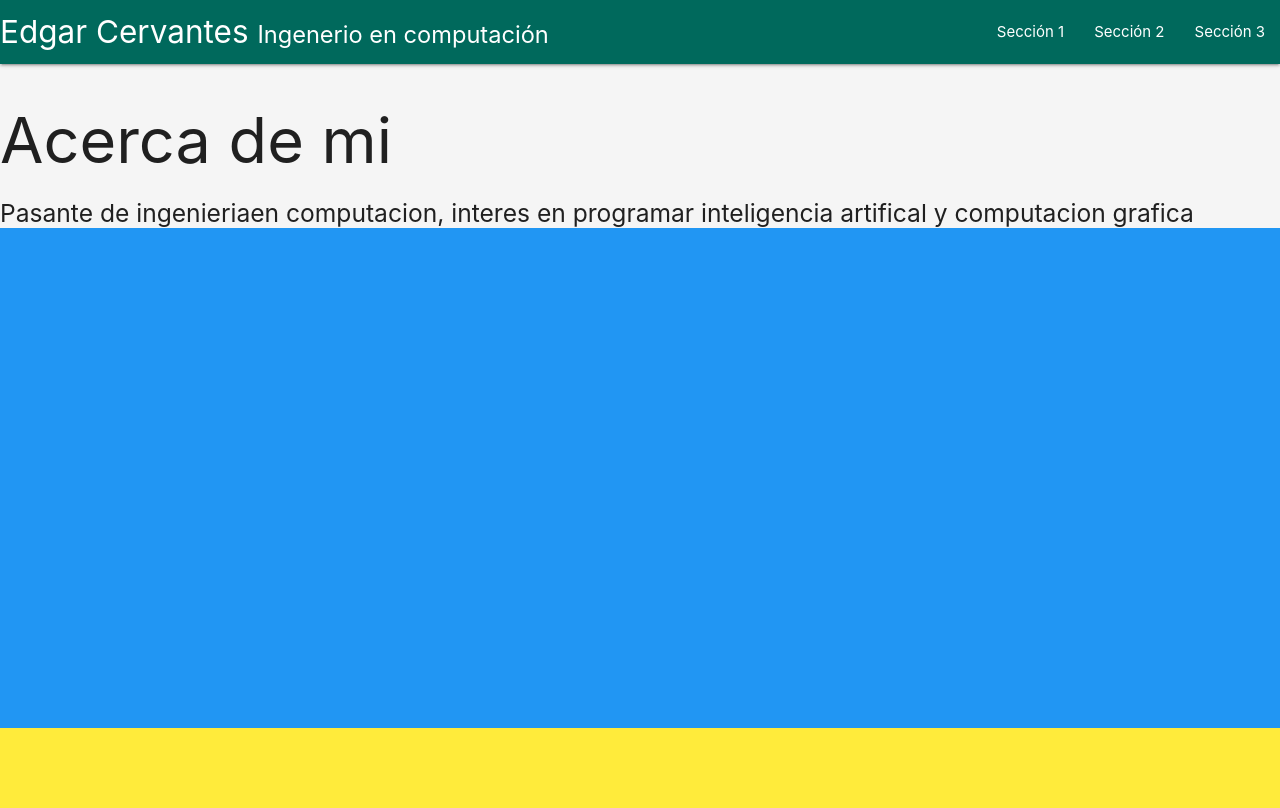
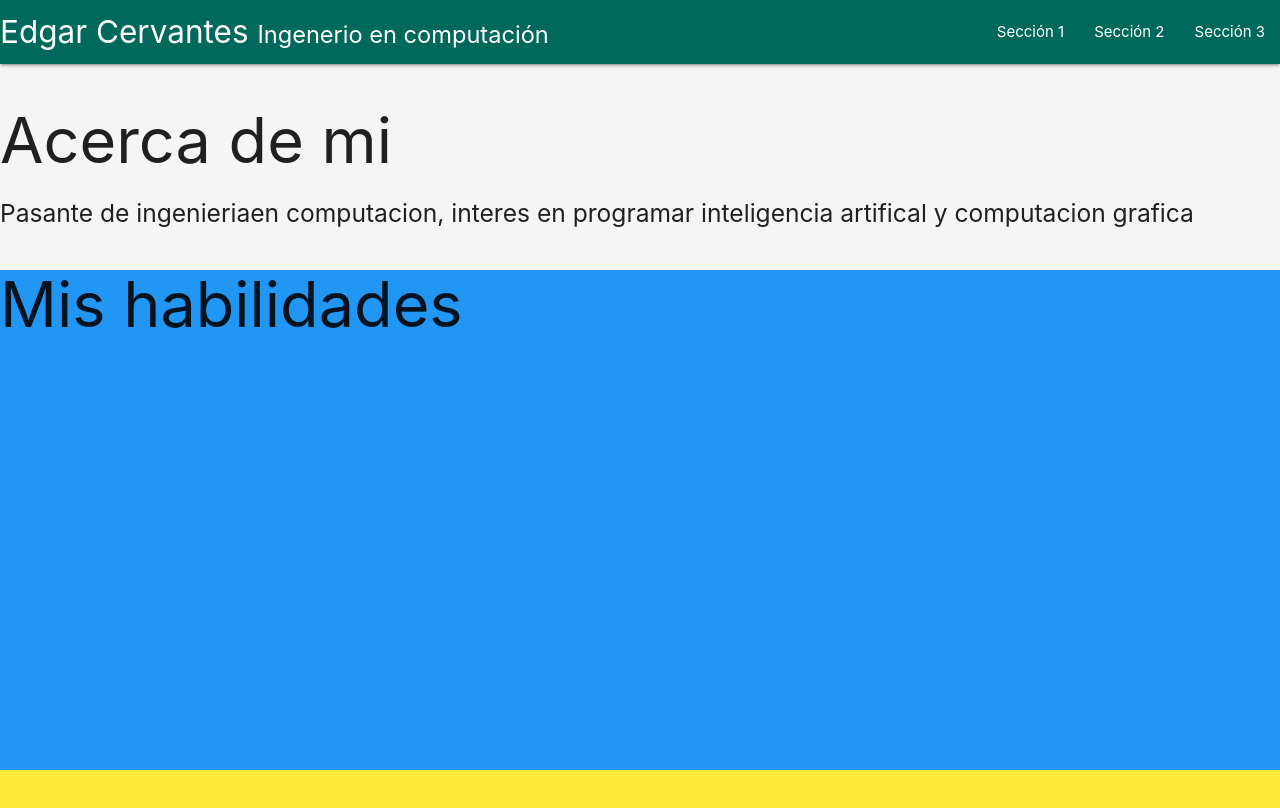
Before and after one commit to EdgarCervantes/EdgarCervantes.github.io, a plain HTML site: page index.html in a window 1280 px wide. Shown: the top 808 px of the page. Drawn offline with nearby package versions, Linux system fonts and the light colour scheme.

Commit message:
Modificando encabezado seccion1 en proyecto

```diff
--- a/index.html
+++ b/index.html
@@ -30,7 +30,9 @@
     </div>
     <h1>Acerca de mi</h1>
 	<h5>Pasante de ingenieriaen computacion, interes en programar inteligencia artifical y computacion grafica</5>
-    <div id="seccion1" class="seccion blue"></div>
+    <div id="seccion1" class="seccion blue">
+	<h1>Mis habilidades</h1>
+	</div>
     <div id="seccion2" class="seccion yellow"></div>
     <div id="seccion3" class="seccion red"></div>
 
```
